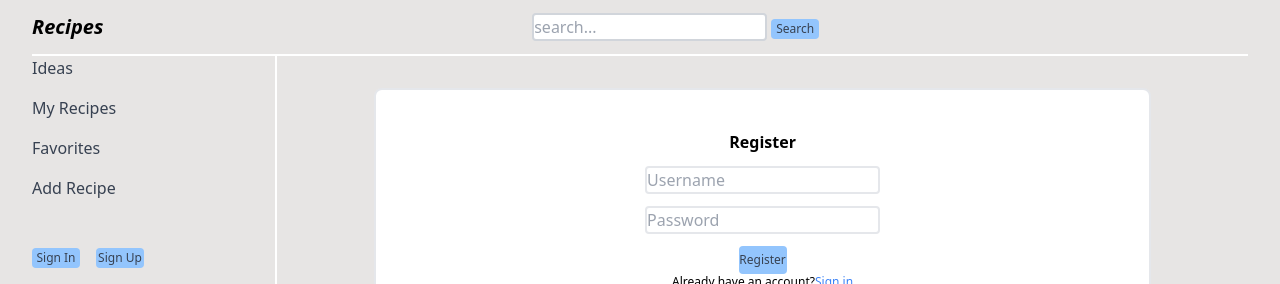
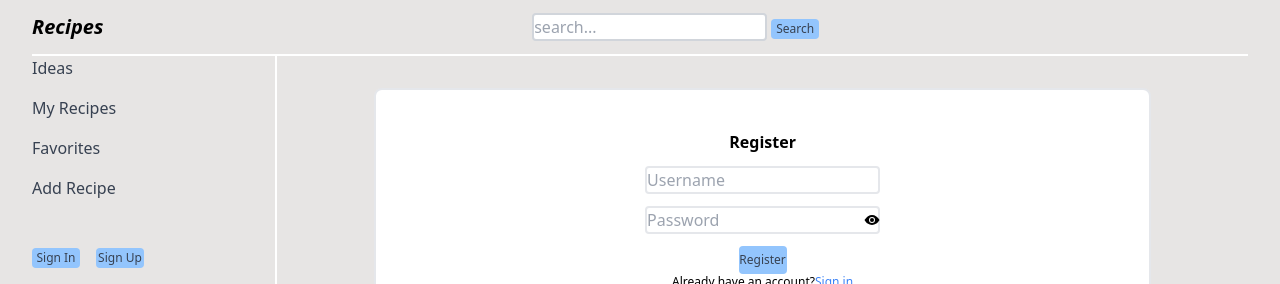
Before and after one commit to williamzhang73/recipes-management, a React (Vite) app in the folder client/: page /sign-up in a window 1280 px wide. Shown: the top 284 px of the page. Built offline with nearby package versions, Linux system fonts and the light colour scheme.

Commit message:
password hidden and display added

```diff
--- a/client/src/pages/Details.tsx
+++ b/client/src/pages/Details.tsx
@@ -3,10 +3,9 @@ import RecipeInstructionList from './RecipeInstructionList';
 import CommentsList from './CommentsList';
 import ScrollToTopButton from '../components/ScrollToTopButton';
 import { useLocation } from 'react-router-dom';
-import { Recipe1 } from './Ideas';
 import { useEffect, useState } from 'react';
 import { useUser } from '../components/useUser';
-import { insertComment, searchComments } from '../lib/data';
+import { Recipe1, insertComment, searchComments } from '../lib/data';
 import LoadingPage from './LoadingPage';
 export type PostComment = {
   userId: number;
--- a/client/src/pages/SignInForm.tsx
+++ b/client/src/pages/SignInForm.tsx
@@ -3,10 +3,14 @@
 import { Link, useNavigate } from 'react-router-dom';
 import { useUser } from '../components/useUser';
 import { validateSignIn } from '../lib/data';
+import { IoEyeSharp } from 'react-icons/io5';
+import { useState } from 'react';
+import { FaRegEyeSlash } from 'react-icons/fa6';
 
 function SignInForm() {
   const { handleSignIn } = useUser();
   const navigate = useNavigate();
+  const [pwdInputType, setPwdInputType] = useState<string>('password');
   async function handleSubmit(e: React.FormEvent<HTMLFormElement>) {
     e.preventDefault();
     try {
@@ -18,6 +22,14 @@ function SignInForm() {
     } catch (error) {
       console.error(error);
     }
+  }
+
+  function handlePwdInput() {
+    if (pwdInputType === 'password') {
+      setPwdInputType('text');
+      return;
+    }
+    setPwdInputType('password');
   }
 
   return (
@@ -34,13 +46,21 @@ function SignInForm() {
             name="username"
           />
         </div>
-        <div>
+        <div className="flex items-center relative">
           <input
-            type="password"
+            type={pwdInputType}
             placeholder="Password"
-            className="border-2 rounded cursor-pointer"
+            className="cursor-pointer border-2 rounded "
             name="password"
           />
+          {pwdInputType === 'password' ? (
+            <IoEyeSharp className="absolute right-0" onClick={handlePwdInput} />
+          ) : (
+            <FaRegEyeSlash
+              className="absolute right-0"
+              onClick={handlePwdInput}
+            />
+          )}
         </div>
         <div className="flex flex-col items-center">
           <button className="bg-blue-300 text-xs rounded h-7 w-12 text-gray-700">
@@ -57,4 +77,5 @@ function SignInForm() {
     </div>
   );
 }
+
 export default SignInForm;
--- a/client/src/pages/SignUpForm.tsx
+++ b/client/src/pages/SignUpForm.tsx
@@ -1,9 +1,14 @@
 import { Link, useNavigate } from 'react-router-dom';
 import { register } from '../lib/data';
+import { IoEyeSharp } from 'react-icons/io5';
 import { useState } from 'react';
+import { FaRegEyeSlash } from 'react-icons/fa6';
+
 function SignUpForm() {
   const navigate = useNavigate();
   const [isUsername, setIsUsername] = useState<boolean>(true);
+  const [pwdInputType, setPwdInputType] = useState<string>('password');
+
   async function handleSubmit(event: React.FormEvent<HTMLFormElement>) {
     event.preventDefault();
     try {
@@ -20,13 +25,21 @@ function SignUpForm() {
     }
   }
 
+  function handlePwdInput() {
+    if (pwdInputType === 'password') {
+      setPwdInputType('text');
+      return;
+    }
+    setPwdInputType('password');
+  }
+
   return (
     <div className="w-full pt-8 flex justify-center border-l-2 border-white md:w-4/5">
       <form
         onSubmit={handleSubmit}
         className="flex flex-col justify-center border-2 py-10 items-center bg-white  h-fit w-4/5 rounded-lg gap-y-3">
         <span className="block font-bold">Register</span>
-        <div>
+        <div className="flex flex-col gap-y-3">
           <div>
             <input
               type="text"
@@ -40,13 +53,24 @@ function SignUpForm() {
               <p className="text-red-400 text-xs">duplicate username</p>
             </div>
           )}
-          <div>
+          <div className="flex items-center relative">
             <input
-              type="password"
+              type={pwdInputType}
               placeholder="Password"
-              className="border-2 rounded cursor-pointer mt-3"
+              className="border-2 rounded cursor-pointer"
               name="password"
             />
+            {pwdInputType === 'password' ? (
+              <IoEyeSharp
+                className="absolute right-0"
+                onClick={handlePwdInput}
+              />
+            ) : (
+              <FaRegEyeSlash
+                className="absolute right-0"
+                onClick={handlePwdInput}
+              />
+            )}
           </div>
         </div>
         <div className="flex flex-col items-center">
```
Also changed, not shown: client/src/lib/data.ts (+18 -0 lines), client/src/pages/Favorites.tsx (+1 -15 lines), client/src/pages/Ideas.tsx (+2 -5 lines), client/src/lib/utility.ts (added).
